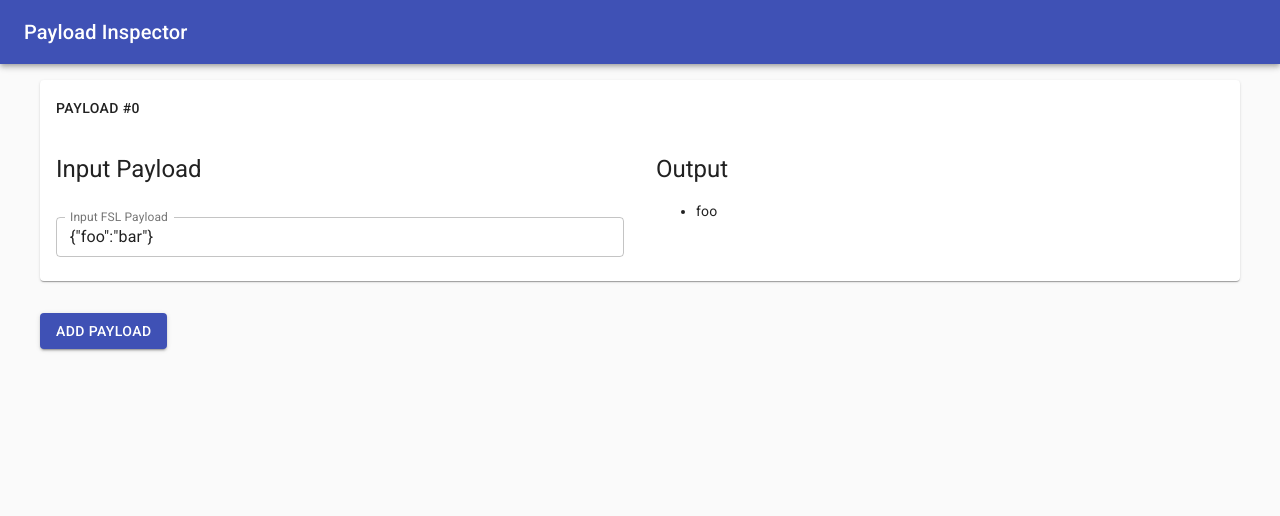
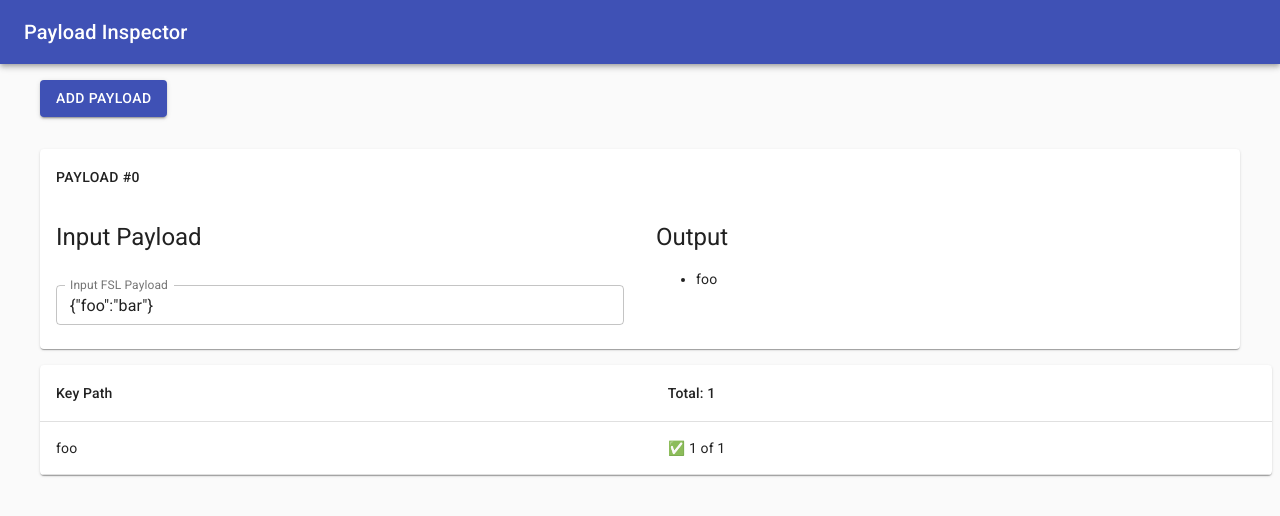
Before and after one commit to tsmith512/payload-inspector, a React (Create React App) app: page / in a window 1280 px wide. Shown: the top 516 px of the page. Built offline with nearby package versions, Linux system fonts and the light colour scheme.

Commit message:
Build a table that shows all keys and if each payload has them all

```diff
--- a/src/PayloadInspector.js
+++ b/src/PayloadInspector.js
@@ -1,5 +1,5 @@
-import { Button, Box } from '@material-ui/core';
-import React, { useState } from 'react';
+import { Paper, Button, Box, TableContainer, Table, TableHead, TableRow, TableCell, TableBody } from '@material-ui/core';
+import React from 'react';
 
 import PayloadInput from './PayloadInput';
 import splitPayload from './splitPayload';
@@ -49,15 +49,59 @@ class PayloadInspector extends React.Component {
         />
     ));
 
+    // Make a big pile of all payload keys
+    const payloadAggregate = this.state.payloads.map((payload, index) => (payload.keys)).flat().sort();
+
+    // Filter for uniques
+    const payloadUnion = payloadAggregate.filter((val, i, self) => {
+      return self.indexOf(val) === i;
+    })
+
+    // Now count how many payloads include each unique
+    const countedKeys = {};
+    payloadAggregate.forEach((key) => {
+      countedKeys[key] = (countedKeys[key] || 0) + 1;
+    });
+
+    // And how many payloads do we have in total
+    const totalPayloads = this.state.payloads.length;
+
+    const detailsTable = (
+      <TableContainer component={Paper} style={{margin: 16}}>
+        <Table>
+          <TableHead>
+            <TableRow>
+              <TableCell>Key Path</TableCell>
+              <TableCell>Total: {totalPayloads}</TableCell>
+            </TableRow>
+          </TableHead>
+          <TableBody>
+            {payloadUnion.map((key) => (
+              <TableRow>
+                <TableCell>{key}</TableCell>
+                <TableCell>
+                  {(countedKeys[key] == totalPayloads) && "✅ "}
+                  {(countedKeys[key] != totalPayloads) && "🚫 "}
+                  {countedKeys[key]} of {totalPayloads}
+                </TableCell>
+              </TableRow>
+            ))}
+          </TableBody>
+        </Table>
+      </TableContainer>
+    );
+
     return (
       <React.Fragment>
-        {payloadPages}
-
         <Box p={2}>
           <Button
             variant="contained" color="primary"
             onClick={this.handleAdd}>Add Payload</Button>
         </Box>
+        {payloadPages}
+
+        {detailsTable}
+
       </React.Fragment>
     )
   }
```
